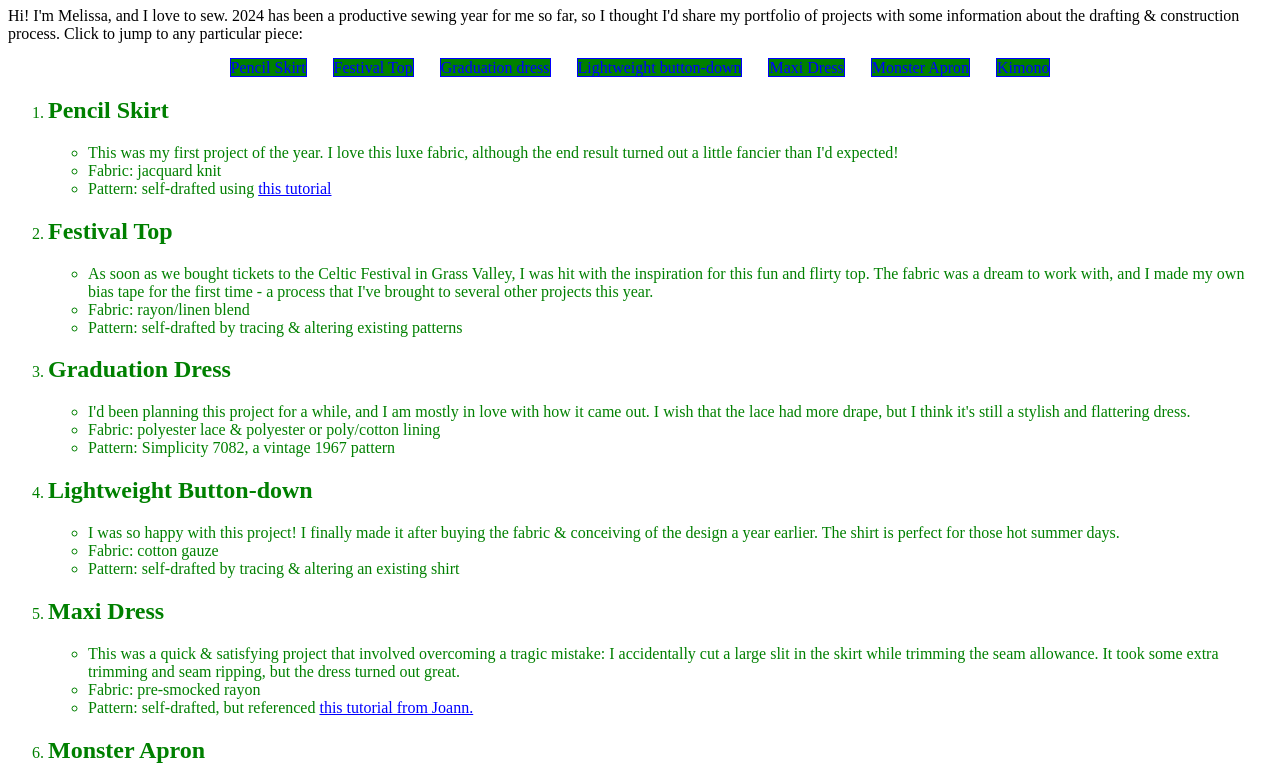
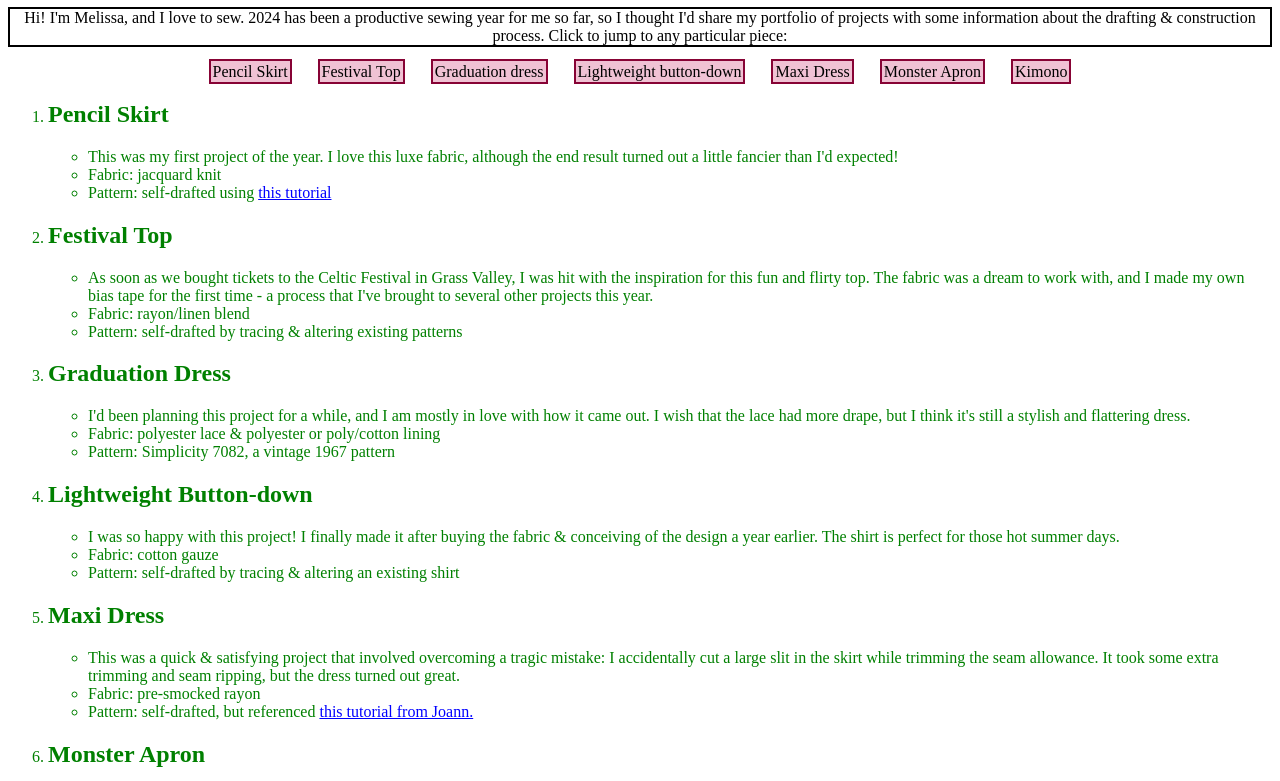
Before and after one commit to mclemens432/mclemens.github.io, a plain HTML site: page sewinggallery.html in a window 1280 px wide. Shown: the part 73-854 px from the top of the page. Drawn offline with Linux system fonts and the light colour scheme.

Commit message:
button format

```diff
--- a/sewinggallery.html
+++ b/sewinggallery.html
@@ -13,22 +13,32 @@
     }
     h1 {
       color: purple;
+      text-align: center;
     }
     body > p {
       text-align: center;
     }
     p a {
       text-decoration: none;
-      background-color: green;
-      border: 1px solid blue;
+      color: black;
+      background-color: #f0c2d4;
+      border: 2px solid #870335;
+      padding: 2px;
       margin-left: 1px;
       margin-right: 1px;
+    }
+    p a:hover {
+      background-color: white;
+    }
+    #intro {
+      text-align: center;
+      border: 2px solid black;
     }
   </style>
 </head>
 <body>
   <h1>2024 Sewing Gallery</h1>
-  Hi! I'm Melissa, and I love to sew. 2024 has been a productive sewing year for me so far, so I thought I'd share my portfolio of projects with some information about the drafting &amp; construction process. Click to jump to any particular piece:
+  <p id="intro">Hi! I'm Melissa, and I love to sew. 2024 has been a productive sewing year for me so far, so I thought I'd share my portfolio of projects with some information about the drafting &amp; construction process. Click to jump to any particular piece:</p>
   <p><a href="#pencilskirt">Pencil Skirt</a> &emsp; <a href="#festivaltop">Festival Top</a> &emsp; <a href="#graduationdress">Graduation dress</a> &emsp; <a href="#lightweightbuttondown">Lightweight button-down</a> &emsp; <a href="#maxidress">Maxi Dress</a> &emsp; <a href="#monsterapron">Monster Apron</a> &emsp; <a href="#kimono">Kimono</a></p>
   <ol>
     <li id="pencilskirt"><h2>Pencil Skirt</h2>
```
